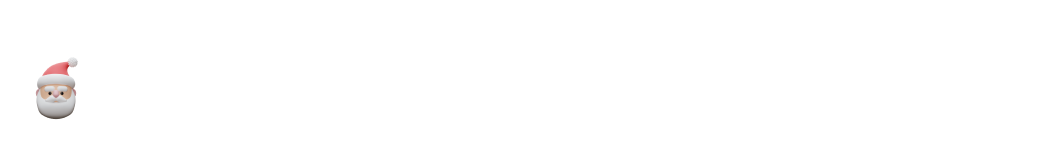
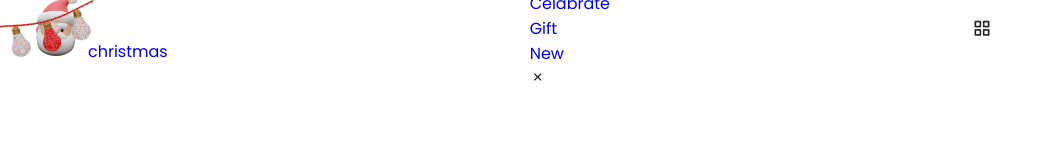
Before and after one commit to euphemiaa/christmas, a plain HTML site: page index.html in a window 1280 px wide. Shown: the whole page, without its empty margins (0-1053 px from the left). Drawn offline with nearby package versions, Linux system fonts and the light colour scheme.

Commit message:
modify_header&navbar_part1

```diff
--- a/assets/css/style.css
+++ b/assets/css/style.css
@@ -151,8 +151,69 @@ button {
 
 /*==================== HEADER ====================*/
 
+.header {
+    width: 100%;
+    background-color: var(--body-color);
+    position: fixed;
+    top: 0;
+    left: 0;
+    z-index: var(--z-fixed);
+}
+
 
 /*==================== NAV ====================*/
+
+.nav {
+    height: var(--header-height);
+    display: flex;
+    justify-content: space-between;
+    align-items: center;
+}
+
+.nav__logo,
+.nav__toggle,
+.nav__close {
+    color: var(--title-color);
+}
+
+.nav__logo {
+    display: flex;
+    align-items: center;
+    column-gap: .25rem;
+    font-weight: var(--font-medium);
+}
+
+.nav__logo-img {
+    width: 1.5rem;
+}
+
+.nav__toggle {
+    display: inline-flex;
+    font-size: 1.25rem;
+    cursor: pointer;
+}
+
+@media screen and (max-width: 767px) {
+    .nav_menu {
+        position: fixed;
+        background-color: var(--body-color);
+        top: 0;
+        left: 0;
+        width: 100%;
+        padding: 4rem 0;
+        border-radius: 0 0 1.5rem 1.5rem;
+        box-shadow: 0 1px 4px hsla(0, 4%, 15%, .1);
+        transition: .4s;
+    }
+}
+
+.nav__img {
+    width: 100px;
+    position: absolute;
+    top: 0;
+    left: 0%;
+    transform: rotate(-15deg);
+}
 
 
 /*SHOW MENU*/
--- a/index.html
+++ b/index.html
@@ -25,8 +25,32 @@
     <header class="header" id="header">
         <nav class="nav container">
             <a href="#" class="nav_logo">
-                <img src="/assets/img/logo.png" alt="" class="nav_logo" />
+                <img src="/assets/img/logo.png" alt="" class="nav_logo" />christmas
             </a>
+            <div class="nav_menu" id="nav_menu">
+                <ul class="nav_menu">
+                    <li class="nav_item">
+                        <a href="#home" class="nav_link">Home</a>
+                    </li>
+                    <li class="nav_item">
+                        <a href="#celebrate" class="nav_link">Celabrate</a>
+                    </li>
+                    <li class="nav_item">
+                        <a href="gift" class="nav_link">Gift</a>
+                    </li>
+                    <li class="nav_item">
+                        <a href="new" class="nav_link">New</a>
+                    </li>
+                </ul>
+
+                <div class="nav__close" id="nav-close">
+                    <i class="bx bx-x"></i>
+                </div>
+                <img src="/assets/img/nav-light.png" alt="" class="nav__img" />
+            </div>
+            <div class="nav__toggle" id="nav-toggle">
+                <i class="bx bx-grid-alt"></i>
+            </div>
         </nav>
     </header>
 
```
Also changed, not shown: assets/img/nav-light.png (added).
